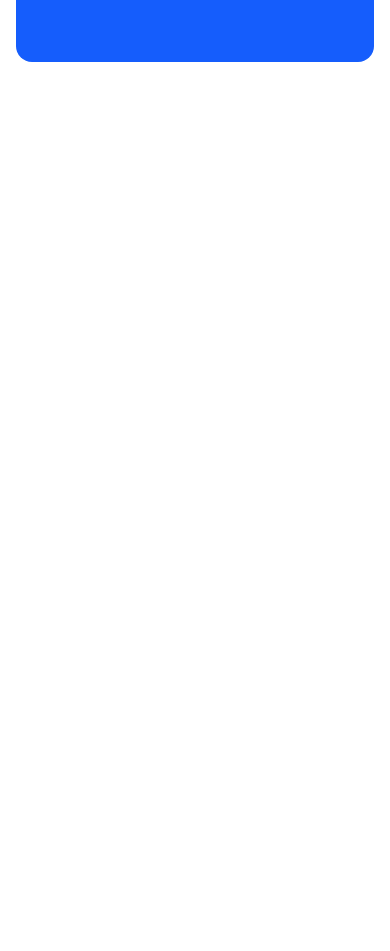
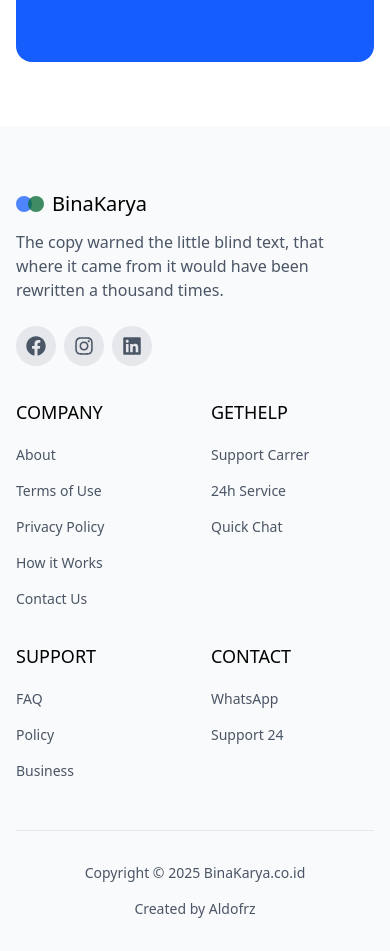
Before and after one commit to Aldofariz/company-profile-web, a React (Vite) app: page / in a window 390 px wide. Shown: the part 8124-9075 px from the top of the page. Before the commit the page ends 8250 px from the top, so only its background shows below. Built offline with nearby package versions, Linux system fonts and the light colour scheme.

Commit message:
feat: footer section

```diff
--- a/src/App.jsx
+++ b/src/App.jsx
@@ -1,6 +1,7 @@
 import './App.css'
 import CompanyLogo from './components/CompanyLogo'
 import FeatureSection from './components/FeatureSection'
+import Footer from './components/Footer'
 import Hero from './components/Hero'
 import MonitorSection from './components/MonitorSection'
 import Navbar from './components/Navbar'
@@ -30,6 +31,7 @@
       <ServicesSection/>
       <TestimonialSection/>
       <NewsletterSection/>
+      <Footer/>
 
       </div>
     </main>
--- /dev/null
+++ b/src/components/Footer.jsx
@@ -0,0 +1,86 @@
+import React from 'react'
+import { BiCategory } from 'react-icons/bi'
+import { FaFacebook, FaInstagram, FaLinkedin } from 'react-icons/fa'
+
+const footerLinks = {
+    company: [
+      { name: 'About', href: '#' },
+      { name: 'Terms of Use', href: '#' },
+      { name: 'Privacy Policy', href: '#' },
+      { name: 'How it Works', href: '#' },
+      { name: 'Contact Us', href: '#' },
+    ],
+    getHelp: [
+      { name: 'Support Carrer', href: '#' },
+      { name: '24h Service', href: '#' },
+      { name: 'Quick Chat', href: '#' },
+    ],
+    support: [
+      { name: 'FAQ', href: '#' },
+      { name: 'Policy', href: '#' },
+      { name: 'Business', href: '#' },
+    ],
+    contact: [
+      { name: 'WhatsApp', href: '#' },
+      { name: 'Support 24', href: '#' },
+    ],
+  }
+
+
+const Footer = () => {
+    return (
+
+    <footer className='bg-gray-50'>
+        <div className='container mx-auto px-4 sm:px-6 lg:px-8 pt-16 pb-8'>
+            <div className='grid grid-cols-1 md:grid-cols-2 lg:grid-cols-12 gap-8 lg:gap-12'>
+                {/* brand coloumn */}
+                <div className='lg:col-span-4'>
+                    <div className='flex gap-1 items-center mb-3'>
+                        <div className='flex items-center gap-1 cursor-pointer'>
+                            <div className='w-4 h-4 bg-blue-600 rounded-full opacity-75 hover:opacity-100 transition-opacity'></div>
+                            <div className='w-4 h-4 bg-green-800  00 -ml-2 rounded-full opacity-75 hover:opacity-100 transition-opacity'></div>
+                        </div>
+                        <span className='text-xl font-medium ml-1'>BinaKarya</span>
+                    </div>
+                    <p className='text-gray-600 mb-6 md:w-3/4'>The copy warned the little blind text, that where it came from it would have been rewritten a thousand times.</p>
+                    <div className='flex gap-2 items-center'>
+                        <a href='#' className='w-10 h-10 bg-gray-200 rounded-full flex items-center justify-center text-gray-600 hover:bg-blue-600 hover:text-white transition-all duration-200'><FaFacebook className='size-5'/></a>
+                        <a href='#' className='w-10 h-10 bg-gray-200 rounded-full flex items-center justify-center text-gray-600 hover:bg-pink-600 hover:text-white transition-all duration-200'><FaInstagram className='size-5'/></a>
+                        <a href='#' className='w-10 h-10 bg-gray-200 rounded-full flex items-center justify-center text-gray-600 hover:bg-blue-700 hover:text-white transition-all duration-200'><FaLinkedin className='size-5'/></a>
+                    </div>
+                </div>
+                {/* Navigation coloumn */}
+                <div className='lg:col-span-8'>
+                    <div className='grid grid-cols-2 md:grid-cols-4 gap-8'>
+                        {Object.entries(footerLinks).map(([category, Links], categoryIndex) => (
+                            <div key={category}>
+                                <h3 className='text-lg font-medium mb-4 uppercase'>{category}</h3>
+                                <ul className='space-y-3'>
+                                    {Links.map((link, index) => (
+                                        <li key={index}>
+                                            <a href='#' className='text-sm text-gray-600 hover:text-gray-900'>{link.name}</a>
+                                        </li>
+                                    ) )}
+                                </ul>
+                            </div>
+                        ))}
+                    </div>
+                </div>
+            </div>
+            {/* footer coloumn */}
+                <div className='border-t border-gray-200 mt-12 pt-8'>
+                    <div className='flex flex-col md:flex-row justify-between items-center gap-4'>
+                        <p className='text-sm text-gray-600'>Copyright © {new Date().getFullYear()} BinaKarya.co.id</p>
+                        <p className='text-sm text-gray-600'>Created by Aldofrz</p>
+                    </div>
+                </div>
+        </div>
+    </footer>
+
+
+
+
+    )
+}
+
+export default Footer
--- a/src/components/ServicesSection.jsx
+++ b/src/components/ServicesSection.jsx
@@ -37,7 +37,7 @@
 
 const ServicesSection = () => {
     return (
-        <section className="py-20 container mx-auto px-4 sm:px-6 lg:px-8">
+        <section id="services" className="py-20 container mx-auto px-4 sm:px-6 lg:px-8">
             <div className="flex flex-col md:flex-row items-center justify-between gap-12 lg:gap-24">
                 {/* Left */}
                 <div className="md:w-1/3 w-full">
--- a/src/components/TestimonialSection.jsx
+++ b/src/components/TestimonialSection.jsx
@@ -50,7 +50,7 @@
 
 const TestimonialSection = () => {
     return (
-        <section className="py-16 px-4 max-w-7xl mx-auto">
+        <section id="testimonials" className="py-16 px-4 max-w-7xl mx-auto">
             <div className="text-center mb-12">
                 <h2 className="text-3xl font-bold md:text-4xl mb-4">What our happy client says</h2>
                 <p className="text-gray-600">Things that make it the best place to start trading</p>
```
